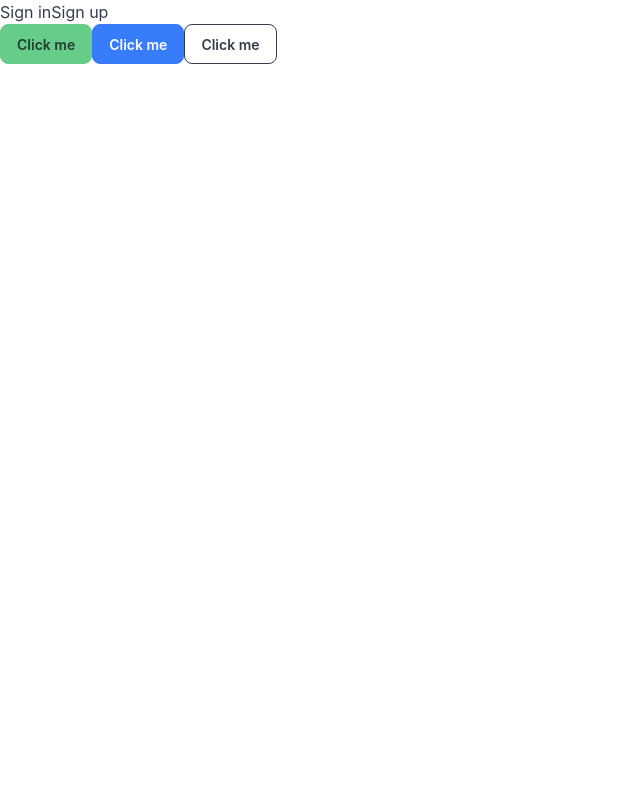
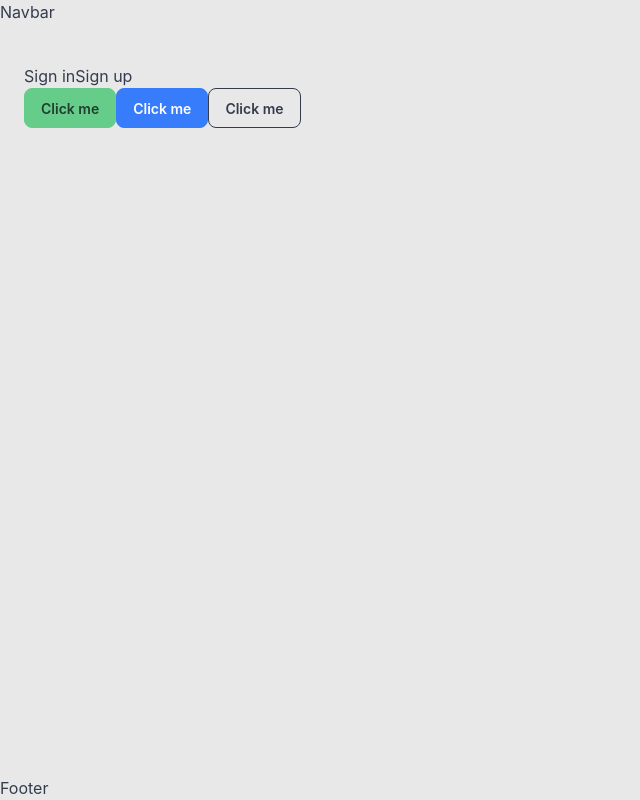
Before and after one commit to khinthkyaw/emarket, a React (Vite) app in the folder frontend/: page / in a window 1280 px wide. Shown: the whole page, without its empty margins (0-640 px from the left). Built offline with nearby package versions, Linux system fonts and the light colour scheme; no server answers.

Commit message:
setup tanstack query, sentry and basic components

```diff
--- a/frontend/package.json
+++ b/frontend/package.json
@@ -11,9 +11,13 @@
   },
   "dependencies": {
     "@clerk/react": "^6.6.4",
+    "@sentry/react": "^10.55.0",
     "@tailwindcss/vite": "^4.3.0",
+    "@tanstack/react-query": "^5.100.14",
+    "lucide-react": "^1.17.0",
     "react": "^19.2.6",
     "react-dom": "^19.2.6",
+    "react-router": "^7.16.0",
     "tailwindcss": "^4.3.0"
   },
   "devDependencies": {
--- a/frontend/src/App.jsx
+++ b/frontend/src/App.jsx
@@ -1,11 +1,13 @@
-import { useState } from 'react'
-import { Show, SignInButton, SignUpButton, UserButton } from '@clerk/react'
+import { Show, SignInButton, SignUpButton, useAuth, UserButton } from '@clerk/react'
+import PageLoader from "./components/PageLoader";
+import Layout from './components/Layout';
 
 function App() {
-  const [count, setCount] = useState(0)
+  const { isLoaded } = useAuth();
+  if (!isLoaded) return <PageLoader />;
 
   return (
-    <>
+    <Layout>
       <header>
         <Show when="signed-out">
           <SignInButton mode="modal" />
@@ -19,7 +21,7 @@ function App() {
       <button className='btn btn-primary'>Click me</button>
       <button className='btn btn-secondary'>Click me</button>
       <button className='btn btn-outline'>Click me</button>
-    </>
+    </Layout>
   )
 }
 
--- /dev/null
+++ b/frontend/src/components/Footer.jsx
@@ -0,0 +1,7 @@
+const Footer = () => {
+    return (
+        <div>Footer</div>
+    )
+}
+
+export default Footer
--- /dev/null
+++ b/frontend/src/components/Layout.jsx
@@ -0,0 +1,16 @@
+import Footer from "./Footer";
+import Navbar from "./Navbar";
+
+function Layout({ children }) {
+    return (
+        <div className="flex min-h-svh flex-col bg-base-200 text-base-content">
+            <Navbar />
+
+            <main className="mx-auto w-full max-w-7xl flex-1 px-4 py-8 md:px-6 md:py-10">{children}</main>
+
+            <Footer />
+        </div>
+    );
+}
+
+export default Layout;
--- /dev/null
+++ b/frontend/src/components/Navbar.jsx
@@ -0,0 +1,7 @@
+const Navbar = () => {
+    return (
+        <div>Navbar</div>
+    )
+}
+
+export default Navbar
--- /dev/null
+++ b/frontend/src/components/PageLoader.jsx
@@ -0,0 +1,11 @@
+import { LoaderIcon } from "lucide-react";
+
+const PageLoader = () => {
+    return (
+        <div className="flex h-screen items-center justify-center">
+            <LoaderIcon className="size-10 animate-spin text-primary" />
+        </div>
+    );
+};
+
+export default PageLoader;
--- /dev/null
+++ b/frontend/src/components/SentryErrorFallback.jsx
@@ -0,0 +1,10 @@
+import { Link } from "react-router";
+
+export function SentryErrorFallback() {
+    return (
+        <div className="mx-auto max-w-md rounded-box border border-base-300 bg-base-100 p-8 text-center">
+            <p className="text-base-content/80">Something went wrong. The error was reported.</p>
+            <Link to="/" className="btn btn-primary btn-sm mt-6">Back to shop</Link>
+        </div>
+    );
+}
--- /dev/null
+++ b/frontend/src/components/SentryUserSync.jsx
@@ -0,0 +1,12 @@
+import { useAuth } from "@clerk/react";
+import { useEffect } from "react";
+import * as Sentry from "@sentry/react";
+
+export function SentryUserSync() {
+    const { isLoaded, userId } = useAuth();
+    useEffect(() => {
+        if (isLoaded) return;
+        Sentry.setUser(userId ? { id: userId } : null);
+    }, [isLoaded, userId]);
+    return null;
+}
--- a/frontend/src/main.jsx
+++ b/frontend/src/main.jsx
@@ -3,12 +3,49 @@ import { createRoot } from 'react-dom/client'
 import './index.css'
 import App from './App.jsx'
 
-import { ClerkProvider } from '@clerk/react';
+import * as Sentry from "@sentry/react";
+import { QueryClient, QueryClientProvider } from "@tanstack/react-query";
+import { ClerkProvider } from "@clerk/react";
+import { BrowserRouter } from "react-router";
+
+import { SentryErrorFallback } from "./components/SentryErrorFallback.jsx";
+import { SentryUserSync } from './components/SentryUserSync.jsx';
+
+const queryClient = new QueryClient();
+
+const apiBase = import.meta.env.VITE_API_URL ?? "";
+
+const tracePropagationTargets = apiBase.length > 0 ? [apiBase] : typeof window !== "undefined" ? [window.location.origin] : [];
+Sentry.init({
+  dsn: import.meta.env.VITE_SENTRY_DSN,
+  environment: import.meta.env.MODE,
+  sendDefaultPii: true,
+  integrations: [
+    Sentry.browserTracingIntegration(),
+    Sentry.replayIntegration({
+      maskAllText: false,
+      maskAllInputs: false,
+      blockAllMedia: false,
+    }),
+  ],
+  tracesSampleRate: 1.0,
+  tracePropagationTargets: tracePropagationTargets,
+  replaysSessionSampleRate: 1.0,
+  replaysOnErrorSampleRate: 1.0,
+  enableLogs: true,
+});
 
 createRoot(document.getElementById('root')).render(
   <StrictMode>
     <ClerkProvider>
-      <App />
+      <SentryUserSync />
+      <QueryClientProvider client={queryClient}>
+        <BrowserRouter>
+          <Sentry.ErrorBoundary fallback={<SentryErrorFallback />}>
+            <App />
+          </Sentry.ErrorBoundary>
+        </BrowserRouter>
+      </QueryClientProvider>
     </ClerkProvider>
   </StrictMode>,
 )
```
Also changed, not shown: 1 other file (tests, documents, lock files or other folders).
